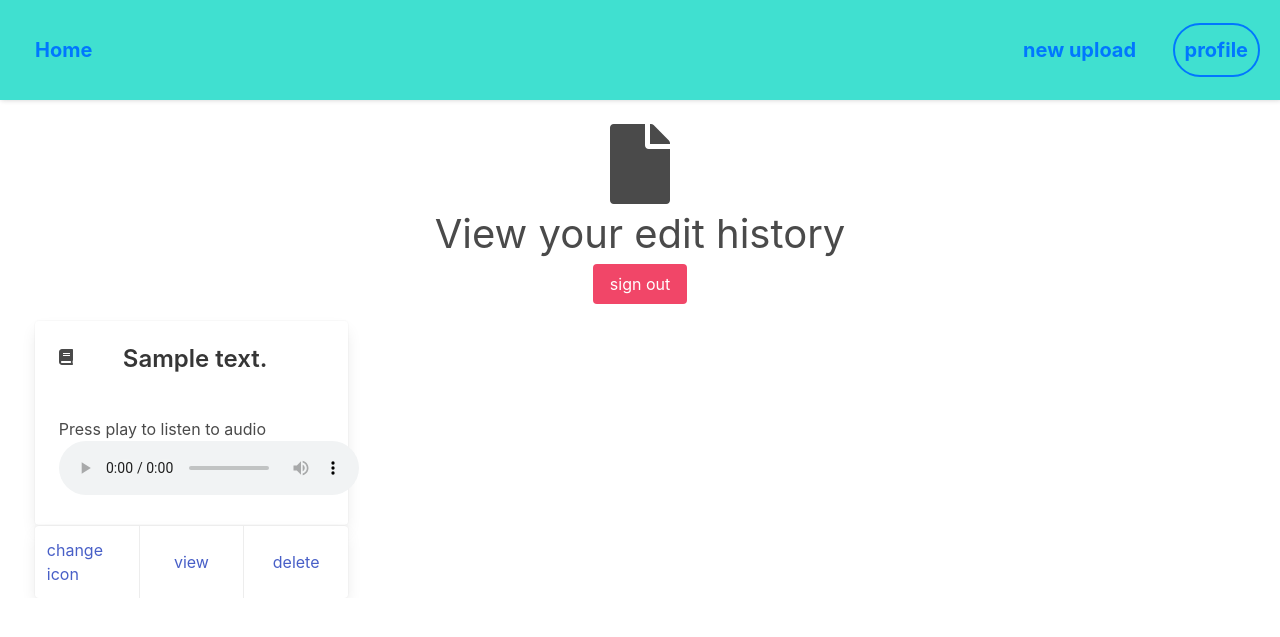
After one commit to andrewpaige1/audio-capsule, a Flask app: template templates/Profile.html in a window 1280 px wide. The commit adds this page. Shown: the top 637 px of the page. Run offline with Flask 2, Linux system fonts and the light colour scheme; the template is opened without the code that fills it: most values are stand-ins (such as "Sample title", 1, 10 or a date in 2020); some libraries are stand-ins or nearby versions.

Commit message:
View edit history

```diff
--- a/app.py
+++ b/app.py
@@ -42,7 +42,7 @@ class Files(db.Model):
 @app.route('/')
 def index():
   if 'username' in session:
-    return render_template("index.html")
+    return redirect(url_for('profile'))
   return redirect(url_for('register'))
 
 
@@ -119,5 +119,13 @@ def upload():
     return redirect(url_for('index'))
   return redirect(url_for('register'))
 
+@app.route('/profile')
+def profile():
+    if 'username' in session:
+        user = User.query.filter_by(username=session['username']).first()
+        uploads = user.uploads
+        return render_template('profile.html', uploads=uploads)
+    return redirect(url_for('register'))
+
 if __name__ == '__main__':
   app.run(debug=True)
--- /dev/null
+++ b/templates/Profile.html
@@ -0,0 +1,81 @@
+{% extends "menu.html" %}
+{% block body %}
+
+<div class="level-item">
+    <i class="fas fa-file fa-5x"></i>
+</div>
+<div class="level-item">
+    <h2 class="is-size-2"> View your edit history</h2>
+</div>
+<div class="level-item">
+    <form method=POST action="{{ url_for('logout') }}">
+        <button class="button is-danger">sign out</button>
+      </form>
+</div>
+<div style="display: flex; flex-wrap: wrap;">
+    {% for upload in uploads %}
+
+    <div>
+        <div style="padding-left: 10%; padding-top: 5%;">
+          <div class="card">
+            <div class="card-content">
+              <div class="media">
+                <div class="media-left">
+                  <figure class="image is-48x48">
+                    <i class="fas fa-book"></i>
+                  </figure>
+                </div>
+                <div class="media-content">
+                  <p class="title is-4"> {{ upload.note }}</p>
+                </div>
+              </div>
+
+              <div class="content">
+                Press play to listen to audio
+                <br>
+                <audio controls>
+                    <source src="{{ upload.url }}" type="audio/mp4">
+                  Your browser does not support the audio element.
+                  </audio>
+                <br>
+              </div>
+            </div>
+          </div>
+
+          <div class="card">
+            <footer class="card-footer">
+              <a href="#" class="card-footer-item">change icon</a>
+              <a class="card-footer-item">view</a>
+              <a href="#" class="card-footer-item">delete</a>
+            </footer>
+          </div>
+
+
+
+        </div>
+
+        </div>
+
+
+
+
+
+    {% endfor %}
+
+
+</div>
+
+
+
+
+
+
+
+
+
+
+
+
+
+</div>
+{% endblock %}
--- a/templates/menu.html
+++ b/templates/menu.html
@@ -58,6 +58,34 @@
             }
         }
 
+
+      window.onload = function() {
+        var modal = document.getElementById("myModal");
+
+// Get the button that opens the modal
+var btn = document.getElementById("myBtn");
+
+// Get the <span> element that closes the modal
+var span = document.getElementsByClassName("close")[0];
+
+// When the user clicks on the button, open the modal
+btn.onclick = function() {
+  modal.style.display = "block";
+}
+
+// When the user clicks on <span> (x), close the modal
+span.onclick = function() {
+  modal.style.display = "none";
+}
+
+// When the user clicks anywhere outside of the modal, close it
+window.onclick = function(event) {
+  if (event.target == modal) {
+    modal.style.display = "none";
+  }
+}
+      }
+
         </script>
 
 
@@ -72,8 +100,9 @@
                 <div class="headerNav">
                     <div id="nav" class="nav">
                         <button class="closeButton" style="display: none;" id="close" onclick="closeMenu()">Close</button>
-                        <a class="navBtn" href="">new upload</a>
-                        <a class="navBtn navBtnOutline" href="">profile</a>
+                        <a class="navBtn" id="myBtn">new upload</a>
+
+                        <a class="navBtn navBtnOutline" href="{{url_for('profile')}}">profile</a>
                 </div>
                 <button class="hamButton" onclick="changeClass()">Menu</button>
             </div>
@@ -87,6 +116,30 @@
 <br/>
 
 
+<div id="myModal" class="modal">
+
+    <!-- Modal content -->
+    <div class="modal-content">
+      <span class="close">&times;</span>
+      <form method=POST enctype=multipart/form-data action="{{ url_for('upload') }}">
+        <div class="file">
+            <label class="file-label">
+              <input class="file-input" type=file name="audio">
+              <span class="file-cta">
+                <span class="file-icon">
+                  <i class="fas fa-upload"></i>
+                </span>
+                <span class="file-label">
+                  Choose a file…
+                </span>
+              </span>
+            </label>
+          </div>
+        <input type="text" class="input" name="note" placeholder="Enter a note about this file">
+        <button type="submit" class="tealBtn">submit</button>
+    </form>
+    </div>
+    </div>
 
 
 
```
